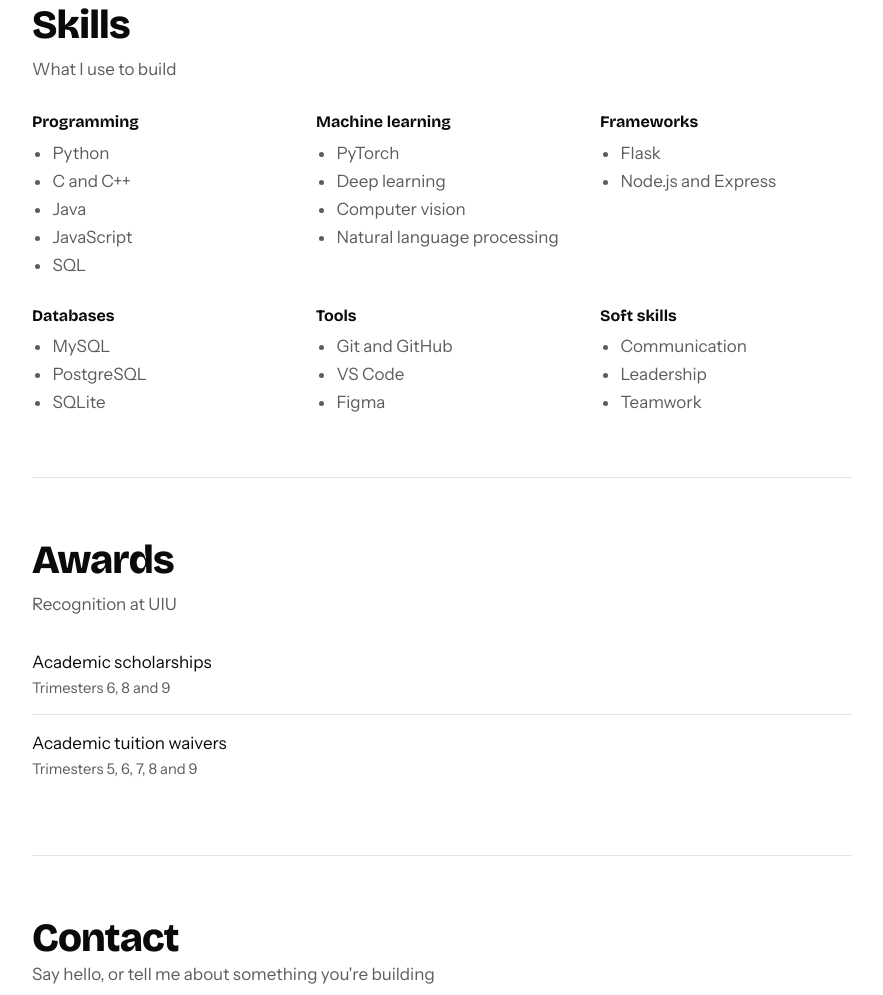
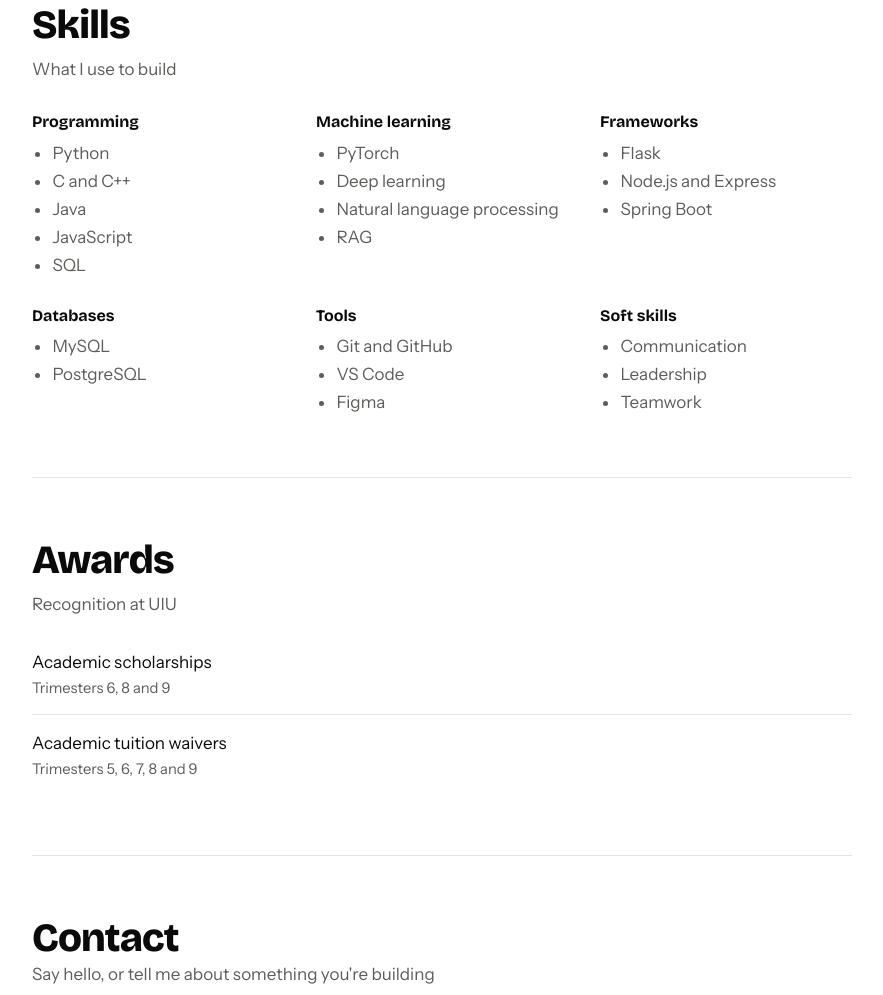
Before and after one commit to nafisiqbalneloy/nafisiqbalneloy.github.io, a plain HTML site: page index.html in a window 1280 px wide. Shown: the part 3250-4245 px from the top of the page, without its empty margins (198-1081 px from the left). Drawn offline with nearby package versions, Linux system fonts and the light colour scheme.

Commit message:
Update skills

```diff
--- a/index.html
+++ b/index.html
@@ -219,9 +219,9 @@ a:focus-visible, button:focus-visible { outline: 3px solid var(--accent); outlin
       <div class="sec-head"><h2>Skills</h2><p>What I use to build</p></div>
       <div class="toolkit">
         <div><h3>Programming</h3><ul><li>Python</li><li>C and C++</li><li>Java</li><li>JavaScript</li><li>SQL</li></ul></div>
-        <div><h3>Machine learning</h3><ul><li>PyTorch</li><li>Deep learning</li><li>Computer vision</li><li>Natural language processing</li></ul></div>
-        <div><h3>Frameworks</h3><ul><li>Flask</li><li>Node.js and Express</li></ul></div>
-        <div><h3>Databases</h3><ul><li>MySQL</li><li>PostgreSQL</li><li>SQLite</li></ul></div>
+        <div><h3>Machine learning</h3><ul><li>PyTorch</li><li>Deep learning</li><li>Natural language processing</li><li>RAG</li></ul></div>
+        <div><h3>Frameworks</h3><ul><li>Flask</li><li>Node.js and Express</li><li>Spring Boot</li></ul></div>
+        <div><h3>Databases</h3><ul><li>MySQL</li><li>PostgreSQL</li></ul></div>
         <div><h3>Tools</h3><ul><li>Git and GitHub</li><li>VS Code</li><li>Figma</li></ul></div>
         <div><h3>Soft skills</h3><ul><li>Communication</li><li>Leadership</li><li>Teamwork</li></ul></div>
       </div>
```
